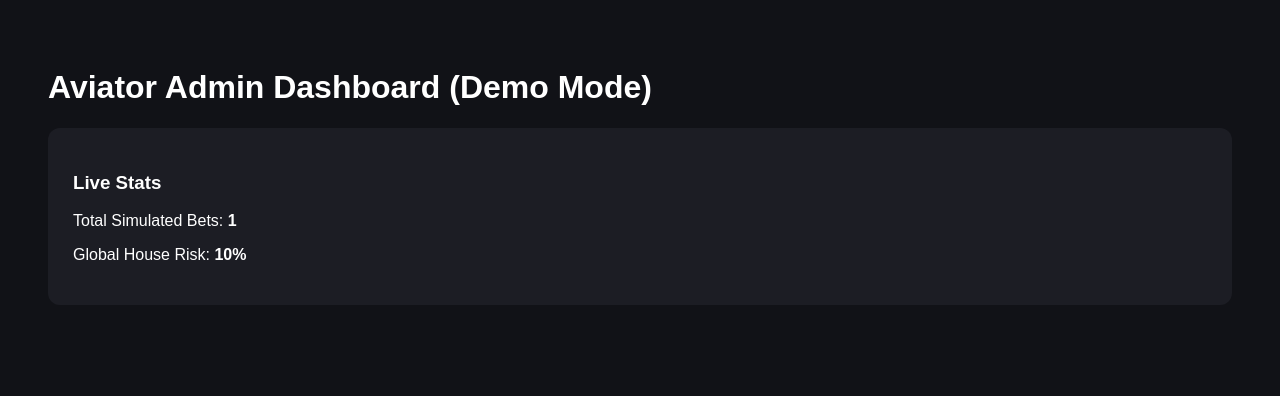
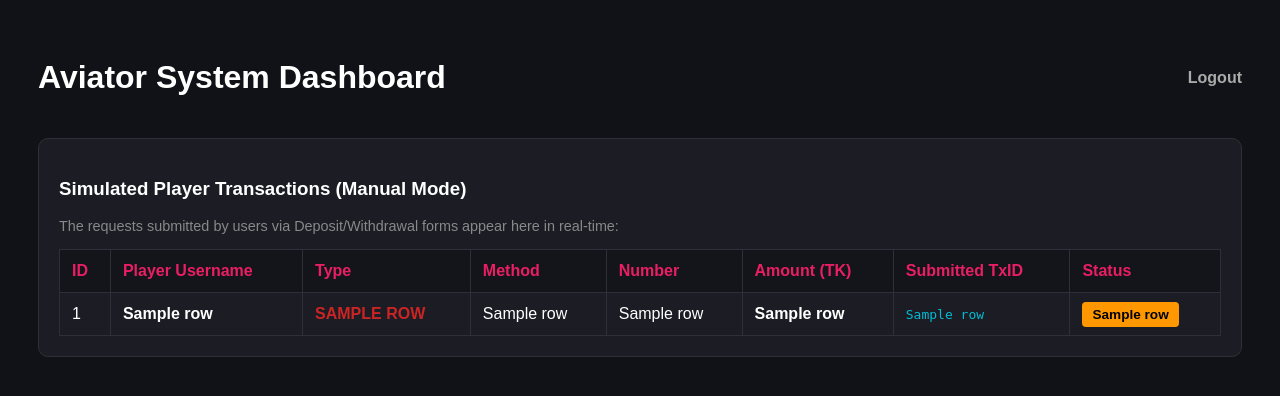
Before and after one commit to rfayzur94-droid/my-aviator-game, a Flask app: template templates/admin.html in a window 1280 px wide. Shown: the top 396 px of the page. Run offline with Flask 3, Linux system fonts and the light colour scheme; the template is opened without the code that fills it: most values are stand-ins (such as "Sample title", 1, 10 or a date in 2020).

Commit message:
Update admin.html

```diff
--- a/templates/admin.html
+++ b/templates/admin.html
@@ -2,18 +2,59 @@
 <html lang="en">
 <head>
     <meta charset="UTF-8">
-    <title>Aviator Admin</title>
+    <title>Admin Dashboard - Live Requests</title>
     <style>
-        body { font-family: Arial, sans-serif; background: #111217; color: #fff; padding: 40px; }
-        .card { background: #1c1d24; padding: 25px; margin-bottom: 20px; border-radius: 12px; }
+        body { font-family: Arial, sans-serif; background: #111217; color: #fff; padding: 30px; }
+        .card { background: #1c1d24; padding: 20px; border-radius: 10px; border: 1px solid #2d3039; margin-top: 20px; }
+        table { width: 100%; border-collapse: collapse; margin-top: 15px; }
+        th, td { padding: 12px; border: 1px solid #2d3039; text-align: left; }
+        th { background-color: #14151a; color: #e91e63; }
+        tr:nth-child(even) { background-color: #16171e; }
+        .badge { padding: 5px 10px; border-radius: 4px; font-size: 0.85rem; font-weight: bold; background: #ff9800; color: black; }
     </style>
 </head>
 <body>
-    <h1>Aviator Admin Dashboard (Demo Mode)</h1>
+    <div style="display: flex; justify-content: space-between; align-items: center;">
+        <h1>Aviator System Dashboard</h1>
+        <a href="/logout" style="color: #aaa; text-decoration: none; font-weight: bold;">Logout</a>
+    </div>
+
     <div class="card">
-        <h3>Live Stats</h3>
-        <p>Total Simulated Bets: <strong>{{ stats.total_bets }}</strong></p>
-        <p>Global House Risk: <strong>{{ (stats.house_edge * 100)|int }}%</strong></p>
+        <h3>Simulated Player Transactions (Manual Mode)</h3>
+        <p style="color: #888; font-size: 0.9rem;">The requests submitted by users via Deposit/Withdrawal forms appear here in real-time:</p>
+
+        <table>
+            <thead>
+                <tr>
+                    <th>ID</th>
+                    <th>Player Username</th>
+                    <th>Type</th>
+                    <th>Method</th>
+                    <th>Number</th>
+                    <th>Amount (TK)</th>
+                    <th>Submitted TxID</th>
+                    <th>Status</th>
+                </tr>
+            </thead>
+            <tbody>
+                {% for row in list %}
+                <tr>
+                    <td>{{ row[0] }}</td>
+                    <td><strong>{{ row[1] }}</strong></td>
+                    <td style="color: {% if row[2] == 'deposit' %}#28a745{% else %}#cb2424{% endif %}; font-weight:bold;">{{ row[2].upper() }}</td>
+                    <td>{{ row[3] }}</td>
+                    <td>{{ row[4] }}</td>
+                    <td><strong>{{ row[5] }}</strong></td>
+                    <td style="font-family: monospace; color: #00bcd4;">{{ row[6] }}</td>
+                    <td><span class="badge">{{ row[7] }}</span></td>
+                </tr>
+                {% else %}
+                <tr>
+                    <td colspan="8" style="text-align: center; color: #666;">No transaction requests submitted yet.</td>
+                </tr>
+                {% endfor %}
+            </tbody>
+        </table>
     </div>
 </body>
 </html>
```
